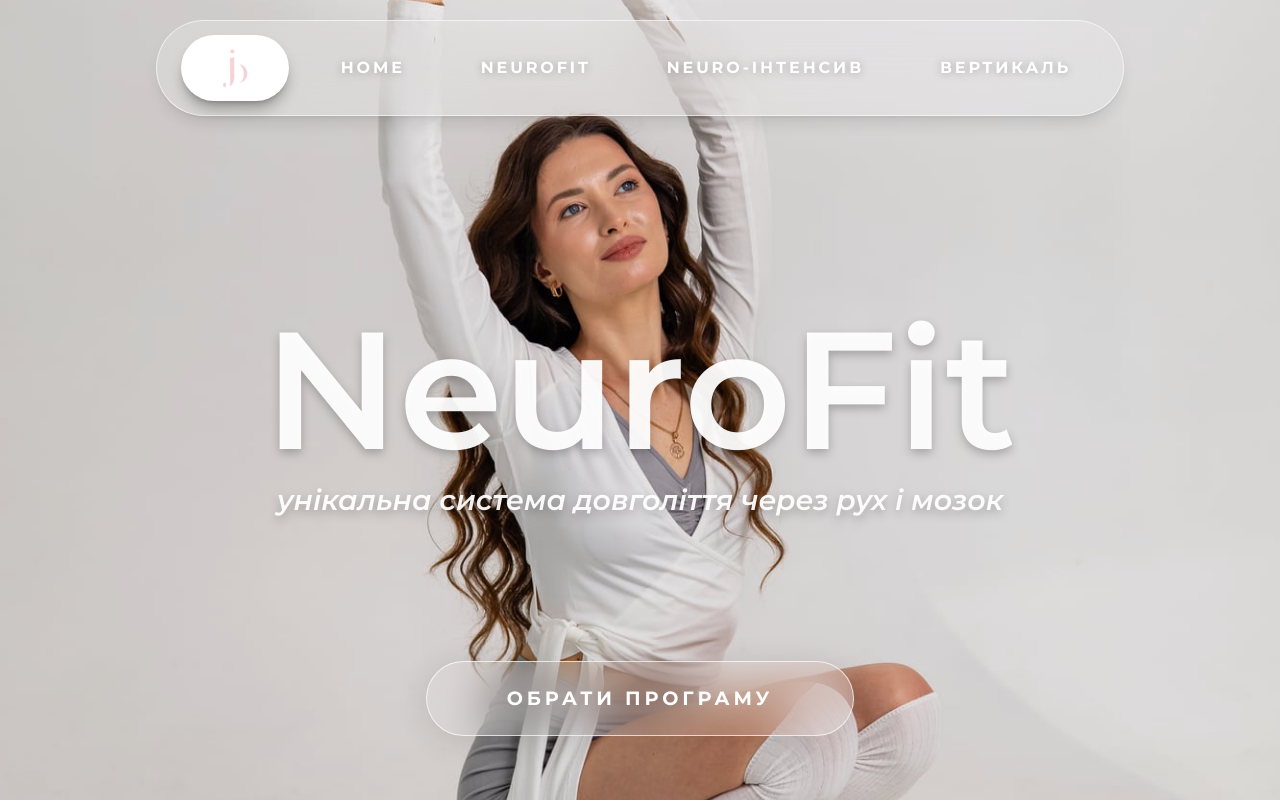
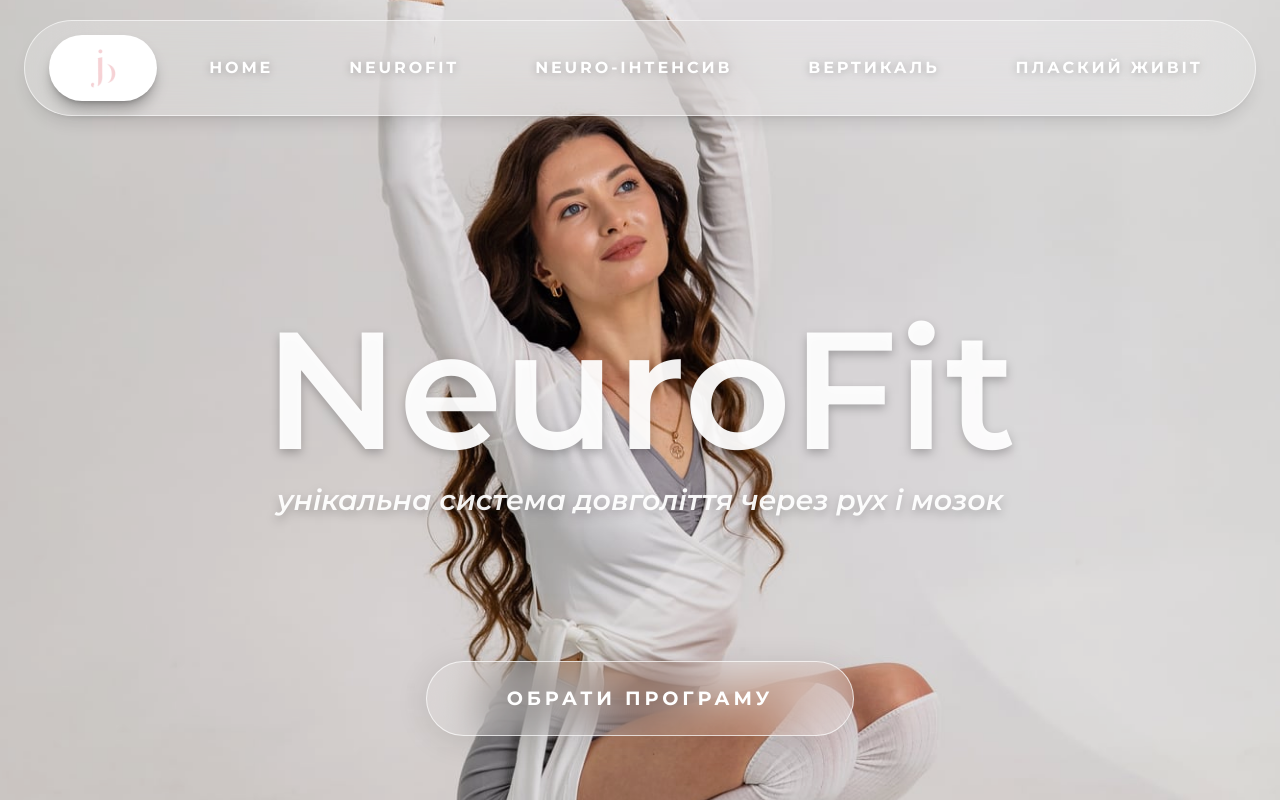
Before and after one commit to romchhh/neuro-fit-site, a Next.js app: page / in a window 1280 px wide. Shown: the top 802 px of the page. Built offline with nearby package versions, Linux system fonts and the light colour scheme; no server answers.

Commit message:
some updates

```diff
--- a/components/Header.tsx
+++ b/components/Header.tsx
@@ -3,7 +3,7 @@
 import Image from 'next/image';
 import { useEffect, useState } from 'react';
 
-const navItems = ['HOME', 'NEUROFIT', 'NEURO-ІНТЕНСИВ', 'ВЕРТИКАЛЬ'];
+const navItems = ['HOME', 'NEUROFIT', 'NEURO-ІНТЕНСИВ', 'ВЕРТИКАЛЬ', 'ПЛАСКИЙ ЖИВІТ'];
 
 export default function Header() {
   const [menuOpen, setMenuOpen] = useState(false);
@@ -80,6 +80,19 @@ export default function Header() {
               style={{ textShadow: '0 1px 8px rgba(0,0,0,0.25)' }}
             >
               ВЕРТИКАЛЬ
+            </a>
+          </li>
+          <li>
+            <a
+              href="https://u-body.app/"
+              target="_blank"
+              rel="noopener noreferrer"
+              className={`px-6 lg:px-8 py-3 rounded-full text-sm lg:text-base font-bold uppercase tracking-[0.18em] whitespace-nowrap hover:bg-white/25 hover:shadow-xl transition-all duration-200 ${
+                scrolled ? 'text-[#5f3a6b]' : 'text-white'
+              }`}
+              style={{ textShadow: '0 1px 8px rgba(0,0,0,0.25)' }}
+            >
+              ПЛАСКИЙ ЖИВІТ
             </a>
           </li>
         </ul>
@@ -174,9 +187,18 @@ export default function Header() {
             <a
               href="/vertical"
               onClick={() => setMenuOpen(false)}
+              className="block px-6 py-4 text-sm font-bold uppercase tracking-wider text-[#764F75] hover:bg-purple-50 transition border-b border-purple-100/60"
+            >
+              ВЕРТИКАЛЬ
+            </a>
+            <a
+              href="https://u-body.app/"
+              target="_blank"
+              rel="noopener noreferrer"
+              onClick={() => setMenuOpen(false)}
               className="block px-6 py-4 text-sm font-bold uppercase tracking-wider text-[#764F75] hover:bg-purple-50 transition"
             >
-              ВЕРТИКАЛЬ
+              ПЛАСКИЙ ЖИВІТ
             </a>
           </div>
         )}
```
